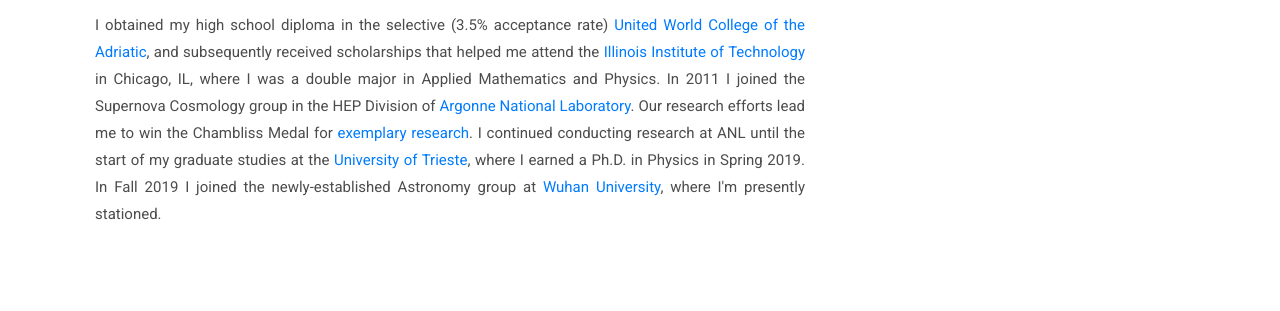
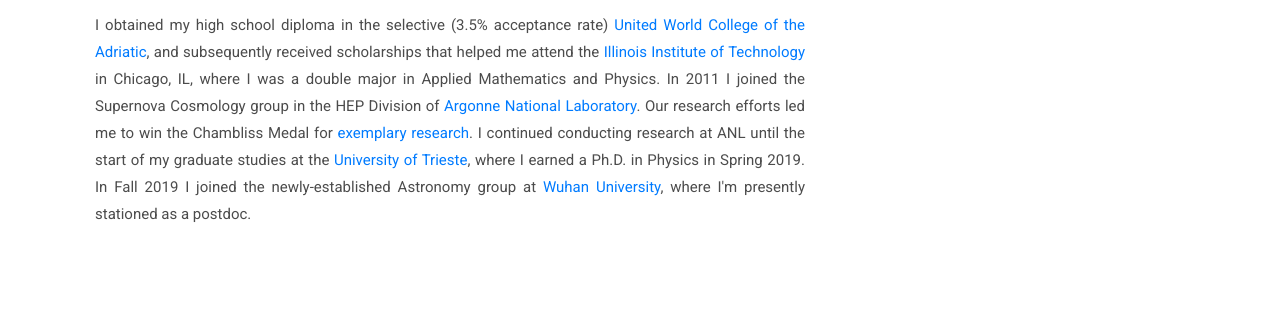
Before and after one commit to egjergo/egjergo.github.io, a Jekyll site: the page built from _pages/about.md, in a window 1280 px wide and 900 px high, scrolled down 1158 px. Shown: the part 163-474 px from the top of the window. Built offline with Jekyll 4.4.1, drawn with Linux system fonts in a browser that asks for light colours.

Commit message:
Update about.md

```diff
--- a/_pages/about.md
+++ b/_pages/about.md
@@ -21,6 +21,6 @@ signature: assets/images/about/signature.png
 
 <div>
 <p  align="justify">
-I obtained my high school diploma in the selective (3.5% acceptance rate) <a href="https://www.uwcad.it/" target="_blank">United World College of the Adriatic</a>, and subsequently received scholarships that helped me attend the <a href="https://www.iit.edu/" target="_blank">Illinois Institute of Technology</a> in Chicago, IL, where I was a double major in Applied Mathematics and Physics. In 2011 I joined the Supernova Cosmology group in the HEP Division of <a href="https://www.anl.gov/hep" target="_blank">Argonne National Laboratory</a>. Our research efforts lead me to win the Chambliss Medal for <a href="/2021/09/04/ANL/" target="_blank">exemplary research</a>. I continued conducting research at ANL until the start of my graduate studies at the <a href="https://df.units.it/en" target="_blank">University of Trieste</a>, where I earned a Ph.D. in Physics in Spring 2019. In Fall 2019 I joined the newly-established Astronomy group at <a href="http://202.114.78.174/astro/index.php" target="_blank">Wuhan University</a>, where I'm presently stationed.
+I obtained my high school diploma in the selective (3.5% acceptance rate) <a href="https://www.uwcad.it/" target="_blank">United World College of the Adriatic</a>, and subsequently received scholarships that helped me attend the <a href="https://www.iit.edu/" target="_blank">Illinois Institute of Technology</a> in Chicago, IL, where I was a double major in Applied Mathematics and Physics. In 2011 I joined the Supernova Cosmology group in the HEP Division of <a href="https://www.anl.gov/hep" target="_blank">Argonne National Laboratory</a>. Our research efforts led me to win the Chambliss Medal for <a href="/2021/09/04/ANL/" target="_blank">exemplary research</a>. I continued conducting research at ANL until the start of my graduate studies at the <a href="https://df.units.it/en" target="_blank">University of Trieste</a>, where I earned a Ph.D. in Physics in Spring 2019. In Fall 2019 I joined the newly-established Astronomy group at <a href="http://202.114.78.174/astro/index.php" target="_blank">Wuhan University</a>, where I'm presently stationed as a postdoc.
 </p>
 </div>
```
